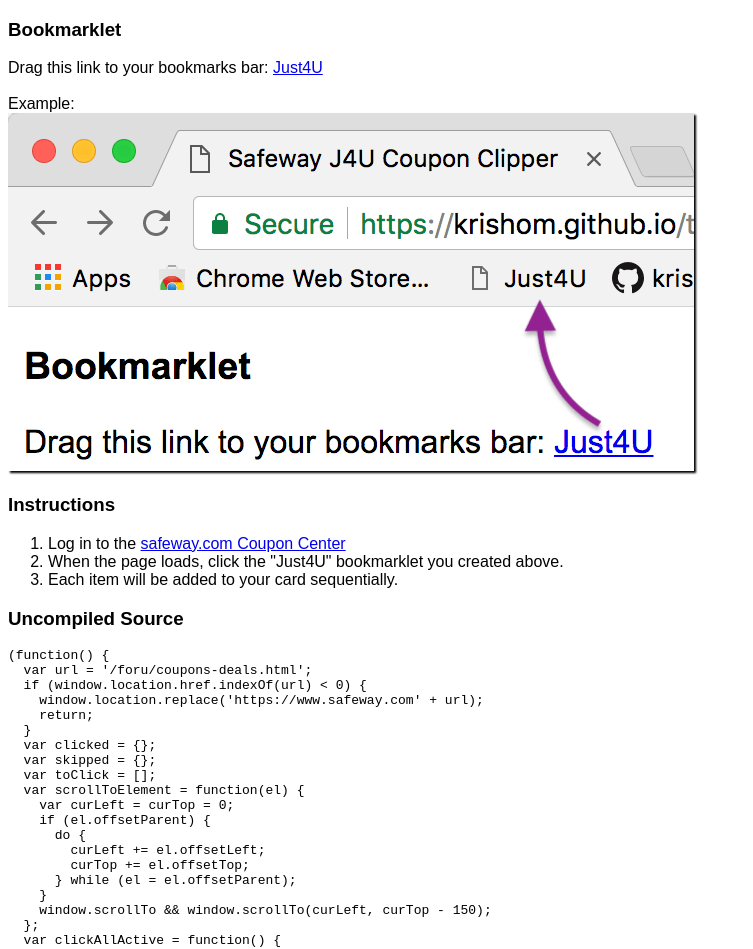
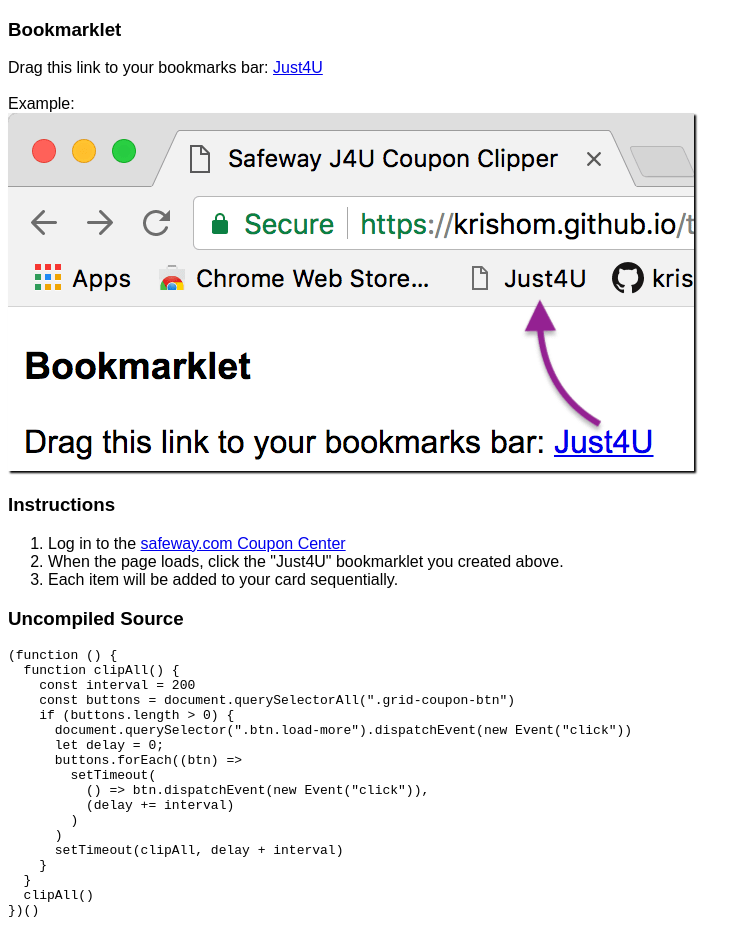
Before and after one commit to krishom/tools, a browser extension: page safeway/index.html in a window 1280 px wide. Shown: the top 949 px of the page, without its empty margins (0-753 px from the left). Drawn offline with Linux system fonts and the light colour scheme.

Commit message:
Handle latest site design which hides clicked items

```diff
--- a/safeway/index.html
+++ b/safeway/index.html
@@ -13,7 +13,7 @@
   </head>
   <body>
     <h3>Bookmarklet</h3>
-    Drag this link to your bookmarks bar: <a href="javascript:!function(){var e,n,t,c,o,r,l,i,f,u='/foru/coupons-deals.html';window.location.href.indexOf(u)<0?window.location.replace('https://www.safeway.com'+u):(e={},n={},t=[],c=function(o){var e=curTop=0;if(o.offsetParent)for(;e+=o.offsetLeft,curTop+=o.offsetTop,o=o.offsetParent;);window.scrollTo&&window.scrollTo(e,curTop-150)},o=function(){i()>r()&&f()},r=function(){return Object.keys(n).length},i=function(){var e=0;return document.querySelectorAll('.grid-coupon-btn').forEach(o=>{'none'!=getComputedStyle(o).display&&(t.push(o),e++)}),console.warn('findActive',e,t),e},f=function(){var o=t.shift();o&&(e[o.id]?n[o.id]=!0:(console.warn('click',o),c(o),o.click(),e[o.id]=!0)),document.querySelectorAll('.btn-modal').forEach(o=>'Close'==o.innerText&&o.click()),t.length>r()?window.setTimeout(f,500):l()},(l=function(){console.warn('loadMore',t),document.querySelectorAll('.load-more').forEach(o=>{c(o),o.click()}),window.setTimeout(o,2e3)})())}();">Just4U</a>
+    Drag this link to your bookmarks bar: <a href="javascript:!function e(){var n=document.querySelectorAll('.grid-coupon-btn');if(0<n.length){document.querySelector('.btn.load-more').dispatchEvent(new Event('click'));let t=0;n.forEach(e=>setTimeout(()=>e.dispatchEvent(new Event('click')),t+=200)),setTimeout(e,t+200)}}();">Just4U</a>
     <br><br>
     Example:<br>
     <img src="bookmarklet.png">
@@ -25,73 +25,24 @@
     </ol>
     <h3>Uncompiled Source</h3>
     <pre>
-(function() {
-  var url = '/foru/coupons-deals.html';
-  if (window.location.href.indexOf(url) < 0) {
-    window.location.replace('https://www.safeway.com' + url);
-    return;
+(function () {
+  function clipAll() {
+    const interval = 200
+    const buttons = document.querySelectorAll(".grid-coupon-btn")
+    if (buttons.length > 0) {
+      document.querySelector(".btn.load-more").dispatchEvent(new Event("click"))
+      let delay = 0;
+      buttons.forEach((btn) =>
+        setTimeout(
+          () => btn.dispatchEvent(new Event("click")),
+          (delay += interval)
+        )
+      )
+      setTimeout(clipAll, delay + interval)
+    }
   }
-  var clicked = {};
-  var skipped = {};
-  var toClick = [];
-  var scrollToElement = function(el) {
-    var curLeft = curTop = 0;
-    if (el.offsetParent) {
-      do {
-        curLeft += el.offsetLeft;
-        curTop += el.offsetTop;
-      } while (el = el.offsetParent);
-    }
-    window.scrollTo && window.scrollTo(curLeft, curTop - 150);
-  };
-  var clickAllActive = function() {
-    if (findActive() > skipCount()) {
-      clickNext();
-    }
-  };
-  var skipCount = function() {
-    return Object.keys(skipped).length;
-  }
-  var loadMore = function() {
-    console.warn('loadMore', toClick);
-    document.querySelectorAll('.load-more').forEach(el => {
-      scrollToElement(el);
-      el.click();
-    });
-    window.setTimeout(clickAllActive, 2000);
-  };
-  var findActive = function() {
-    var count = 0;
-    document.querySelectorAll('.grid-coupon-btn').forEach(el => {
-      if (getComputedStyle(el).display != 'none') {
-        toClick.push(el);
-        count++;
-      }
-    })
-    console.warn('findActive', count, toClick);
-    return count;
-  };
-  var clickNext = function() {
-    var el = toClick.shift();
-    if (el) {
-      if (clicked[el.id]) {
-        skipped[el.id] = true;
-      } else {
-        console.warn('click', el);
-        scrollToElement(el);
-        el.click()
-        clicked[el.id] = true;
-      }
-    }
-    document.querySelectorAll('.btn-modal').forEach(el => (el.innerText == 'Close') && el.click())
-    if (toClick.length > skipCount()) {
-      window.setTimeout(clickNext, 500);
-    } else {
-      loadMore();
-    }
-  };
-  loadMore();
-})();
+  clipAll()
+})()
     </pre>
   </body>
 </html>
```
Also changed, not shown: safeway/safeway.js (+17 -66 lines).
